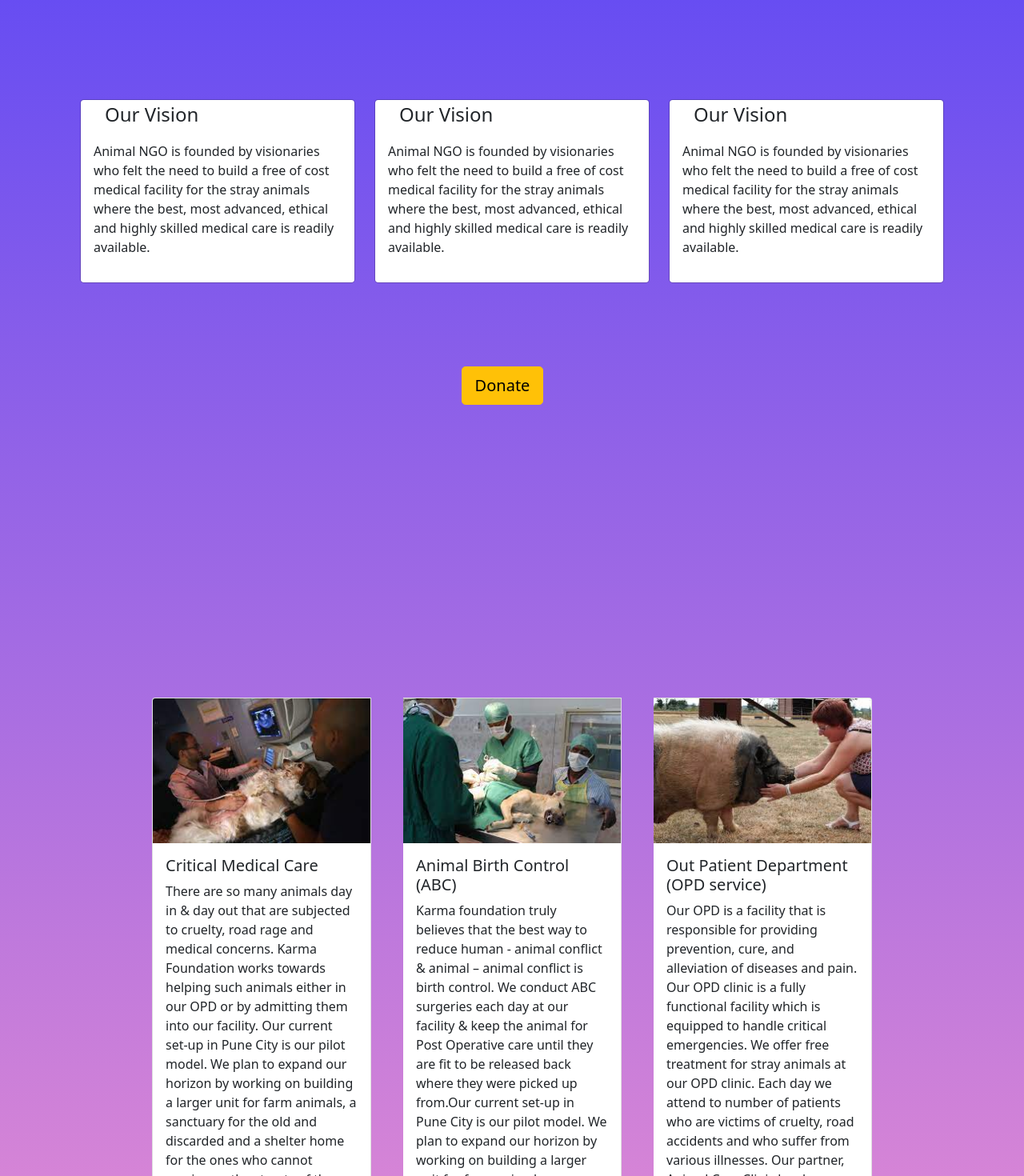
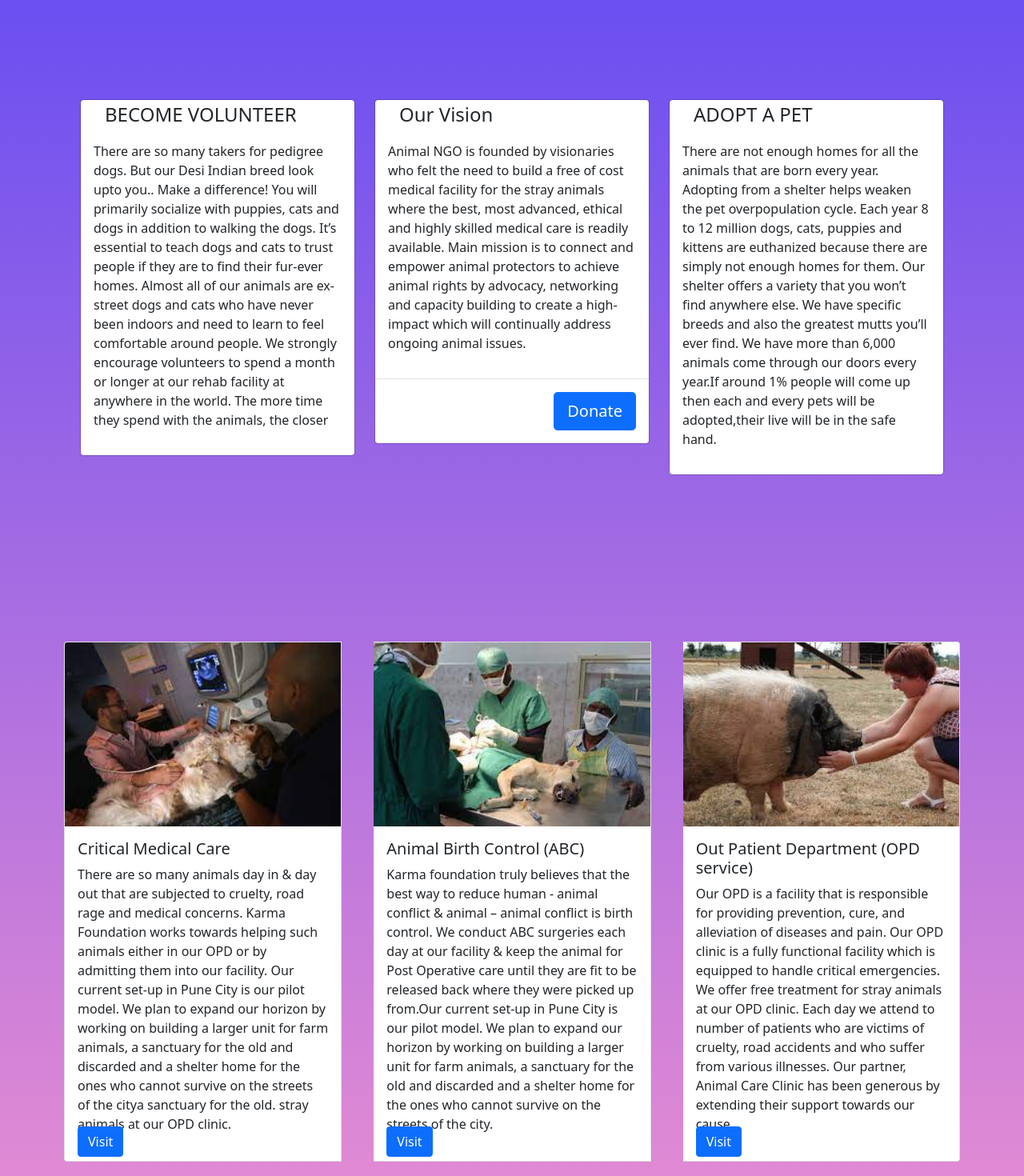
Before and after one commit to Alakhdeepsingh/Indian-AnimalNGO, a React (Create React App) app: page / in a window 1280 px wide. Shown: the part 700-2170 px from the top of the page at 80% size. Built offline with nearby package versions, Linux system fonts and the light colour scheme.

Commit message:
paymentgateway

```diff
--- a/src/App.js
+++ b/src/App.js
@@ -51,7 +51,9 @@ let margin1 = {
 let margin2 = {
   margin: "20px",
   height:650,
-  width:5
+  width:5,
+  marginbottom: "10px",
+
 
 };
 //gapping between our vision and below three box
@@ -62,7 +64,8 @@ let wow = {
 //AnimalNGO space from the left in navabar
 
 let hey = {
-  padding: "20px",
+  padding: "10px",
+
 };
 //padding of all the three box
 
@@ -183,15 +186,18 @@ function App() {
                   <div>
                   <ReactBootStrap.Modal.Dialog>
                     <ReactBootStrap.Modal.Title style={wow}>
-                      Our Vision
+                    BECOME VOLUNTEER
                     </ReactBootStrap.Modal.Title>
 
                     <ReactBootStrap.Modal.Body>
                       <p>
-                        Animal NGO is founded by visionaries who felt the need
-                        to build a free of cost medical facility for the stray
-                        animals where the best, most advanced, ethical and
-                        highly skilled medical care is readily available.
+
+                      There are so many takers for pedigree dogs. But our Desi Indian breed look upto you.. Make a difference!
+You will primarily socialize with puppies, cats and dogs in addition to walking the dogs. It’s essential to teach dogs and cats to trust people if they are to find their fur-ever homes.
+
+Almost all of our animals are ex-street dogs and cats who have never been indoors and need to learn to feel comfortable around people.
+
+We strongly encourage volunteers to spend a month or longer at our rehab facility at anywhere in the world. The more time they spend with the animals, the closer
                       </p>
                     </ReactBootStrap.Modal.Body>
 
@@ -225,12 +231,21 @@ function App() {
                         to build a free of cost medical facility for the stray
                         animals where the best, most advanced, ethical and
                         highly skilled medical care is readily available.
+                        Main mission is to connect and empower animal protectors to achieve animal rights by advocacy, networking and capacity building to create a high-impact  which will continually address ongoing animal issues.
                       </p>
                     </ReactBootStrap.Modal.Body>
 
-                    {/* <ReactBootStrap.Modal.Footer>
+                                    <ReactBootStrap.Modal.Footer>
+                                    <ReactBootStrap.Button
+                        className="btn btn-primary"
+                        variant="primary"
+                        href="https://rzp.io/l/68IC5Nb"
+                        size="lg"
+                      >
+                        Donate
+                      </ReactBootStrap.Button>
 
-                    </ReactBootStrap.Modal.Footer> */}
+                    </ReactBootStrap.Modal.Footer>
                   </ReactBootStrap.Modal.Dialog>
                   </div>
 </div>
@@ -242,15 +257,21 @@ function App() {
 
 <ReactBootStrap.Modal.Dialog>
   <ReactBootStrap.Modal.Title style={wow}>
-    Our Vision
+  ADOPT A PET
   </ReactBootStrap.Modal.Title>
 
   <ReactBootStrap.Modal.Body>
     <p>
-      Animal NGO is founded by visionaries who felt the need
-      to build a free of cost medical facility for the stray
-      animals where the best, most advanced, ethical and
-      highly skilled medical care is readily available.
+
+
+
+There are not enough homes for all the animals that are born every year. Adopting from a shelter helps weaken the pet overpopulation cycle. Each year 8 to 12 million dogs, cats, puppies and kittens are euthanized because there are simply not enough homes for them.
+
+
+Our shelter offers a variety that you won’t find anywhere else. We have specific breeds and also the greatest mutts you’ll ever find. We have more than 6,000 animals come through our doors every year.If around 1% people will come up then each and every pets will be adopted,their live will be in the safe hand.
+
+
+
     </p>
   </ReactBootStrap.Modal.Body>
 
@@ -268,13 +289,13 @@ function App() {
 </div>
 
                   </div>
-                  <div className="row">
+                  {/* <div className="row">
                   <div className="col-4">
 
                   </div>
                       <div className = "col-4 donatebutton">
                       <ReactBootStrap.Button
-                        className="btn btn-warning"
+                        className="btn btn-primary"
                         variant="primary"
                         href="https://rzp.io/l/68IC5Nb"
                         size="lg"
@@ -285,7 +306,7 @@ function App() {
                       <div className="col-4">
 
                       </div>
-                      </div>
+                      </div> */}
 
 
 
@@ -306,7 +327,8 @@ function App() {
 
 
 
-<div style={{padding:150}}>
+<div className="hello"
+  style={{ padding: "50px",marginbottom: "100px" }}>
                   <ReactBootStrap.CardGroup style={hey}>
                     <ReactBootStrap.Card style={margin2}>
                       <ReactBootStrap.Card.Img variant="top" src={i3} />
```
